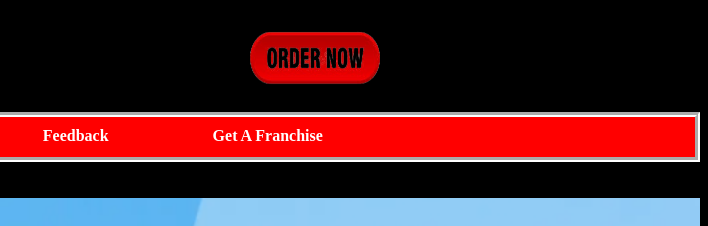
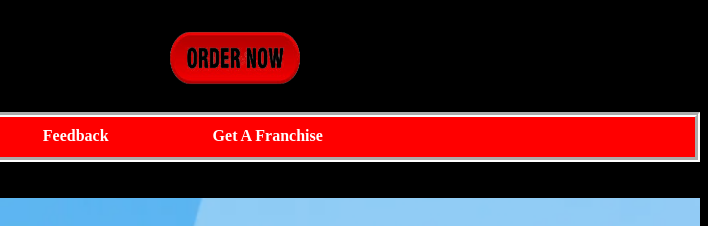
Before and after one commit to Rabia-Bhutto/snp-lahore, a plain HTML site: page index.html in a window 1280 px wide. Shown: the top 226 px of the page, 572-1280 px from the left. Drawn offline with Linux system fonts and the light colour scheme.

Commit message:
Changed "Order Online button image "margin-left" value in the style.css

```diff
--- a/style.css
+++ b/style.css
@@ -42,7 +42,7 @@ body
 /* Order Online Button Image Div*/
 #button-div
 {
-    margin-left:230px;
+    margin-left:150px;
 }
 
 /* SnP Logo Image */
```
